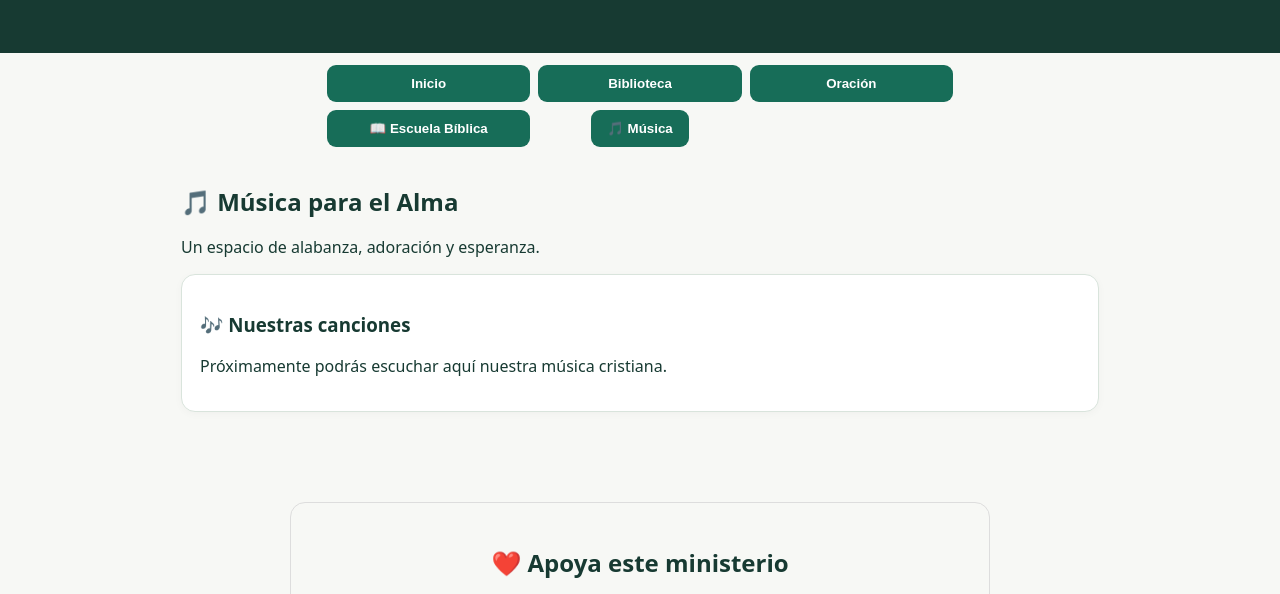
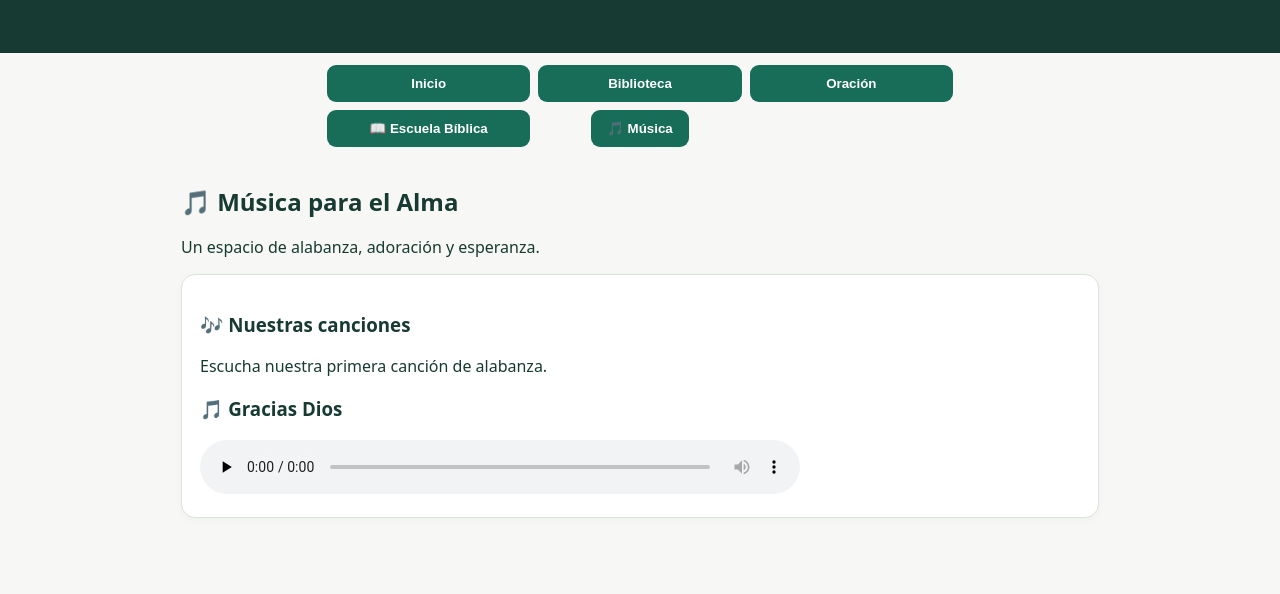
Before and after one commit to cesarjvalenciaf-design/luz-para-tu-alma, a plain HTML site: page index.html in a window 1280 px wide. Both pictures are taken after a click on the button "🎵 Música". Shown: the part 181-775 px from the top of the page. Drawn offline with Linux system fonts and the light colour scheme; no server answers.

Commit message:
Update index.html

```diff
--- a/index.html
+++ b/index.html
@@ -209,7 +209,15 @@
 
   <div class="card">
     <h3>🎶 Nuestras canciones</h3>
-    <p>Próximamente podrás escuchar aquí nuestra música cristiana.</p>
+
+<p>Escucha nuestra primera canción de alabanza.</p>
+
+<h3>🎵 Gracias Dios</h3>
+<audio controls preload="none" style="width:100%;max-width:600px;">
+  <source src="https://zfpjfpptghkyxpubhjji.supabase.co/storage/v1/object/public/musica/Gracias%20Dios.mp3" type="audio/mpeg">
+  Tu navegador no admite la reproducción de audio.
+</audio>
+
   </div>
 </section>
 
```
